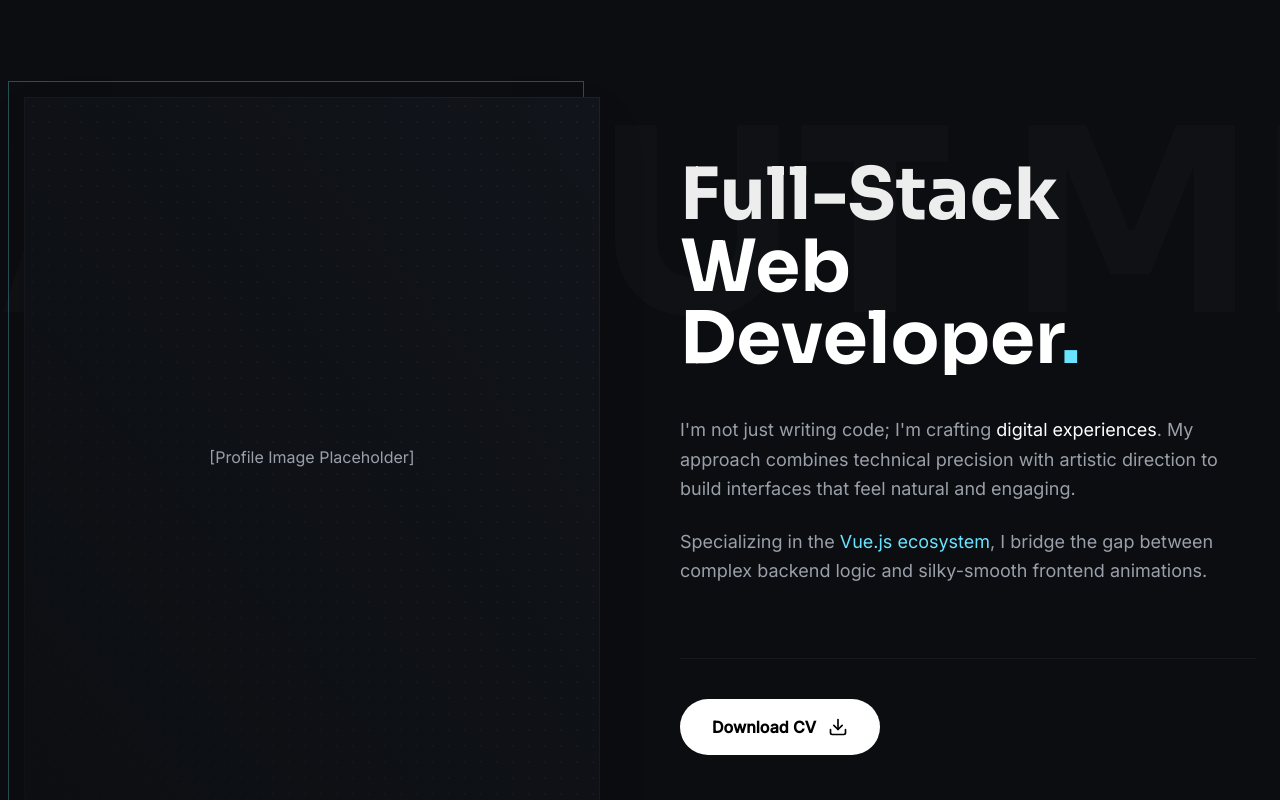
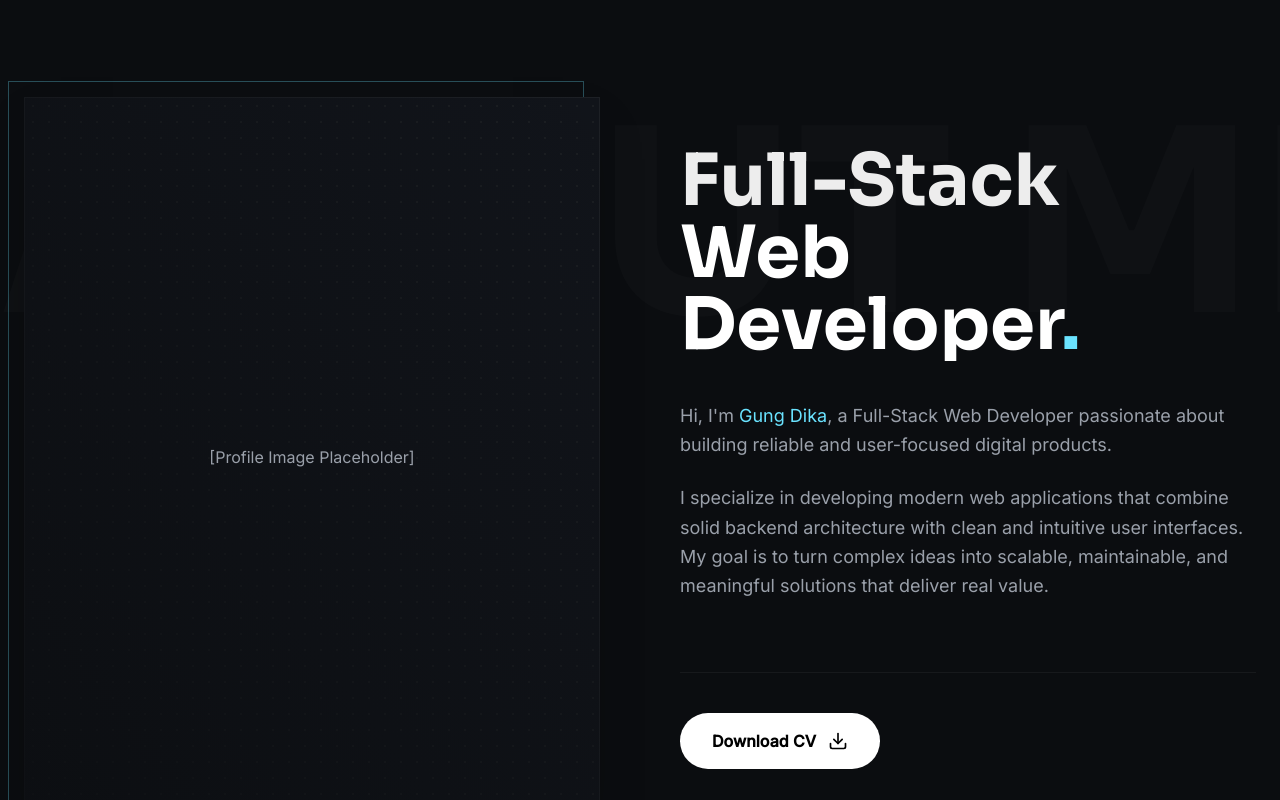
Before and after one commit to gungdikaebs/project-portofolio, a Vue app in the folder app/: page / in a window 1280 px wide. Shown: the part 783-1583 px from the top of the page. Built offline with nearby package versions, Linux system fonts and the light colour scheme.

Commit message:
feat: Install new dependencies via `npm install` or `yarn install`

```diff
--- a/app/src/sections/About.vue
+++ b/app/src/sections/About.vue
@@ -60,14 +60,18 @@
 
                     <!-- Bio Text -->
                     <div class="flex flex-col gap-6 text-secondary text-lg leading-relaxed font-body max-w-xl">
+
                         <p ref="para1" class="opacity-0 translate-y-4">
-                            I'm not just writing code; I'm crafting <span class="text-white">digital experiences</span>.
-                            My approach combines technical precision with artistic direction to build
-                            interfaces that feel natural and engaging.
+                            Hi, I'm <span class="text-accent">Gung Dika</span>, a Full-Stack Web Developer passionate
+                            about building reliable and
+                            user-focused
+                            digital products.
                         </p>
                         <p ref="para2" class="opacity-0 translate-y-4">
-                            Specializing in the <span class="text-accent">Vue.js ecosystem</span>,
-                            I bridge the gap between complex backend logic and silky-smooth frontend animations.
+                            I specialize in developing modern web applications that combine solid backend architecture
+                            with clean and intuitive user interfaces.
+                            My goal is to turn complex ideas into scalable, maintainable, and meaningful solutions that
+                            deliver real value.
                         </p>
                     </div>
 
--- a/app/src/sections/Hero.vue
+++ b/app/src/sections/Hero.vue
@@ -25,7 +25,7 @@
                 </h1>
 
                 <!-- Caption -->
-                <div class="overflow-hidden">
+                <div ref="captionContainer" class="overflow-hidden">
                     <p ref="caption"
                         class="font-body text-base md:text-lg lg:text-xl text-secondary max-w-xl md:max-w-2xl leading-relaxed translate-y-[100%] opacity-0">
                         Frontend developer focused on modern web architectures,
@@ -68,6 +68,7 @@ const line1 = ref(null)
 const line2 = ref(null)
 const line3 = ref(null)
 const caption = ref(null)
+const captionContainer = ref(null)
 const cta = ref(null)
 const scrollIndicator = ref(null)
 const canvas = ref<HTMLCanvasElement | null>(null)
@@ -229,7 +230,7 @@ onMounted(() => {
         }
     })
 
-    gsap.to(caption.value, {
+    gsap.to(captionContainer.value, {
         yPercent: 50, // Moves down slightly
         opacity: 0,
         ease: 'none',
```
Also changed, not shown: 1 other file (tests, documents, lock files or other folders).
